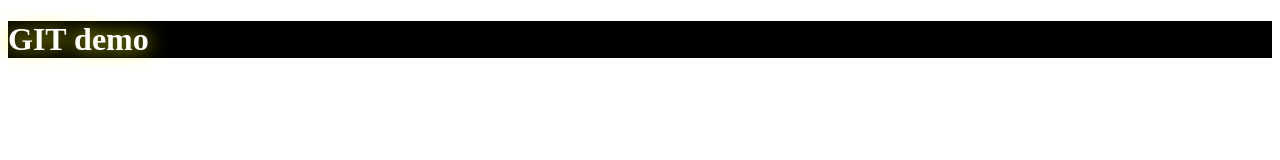
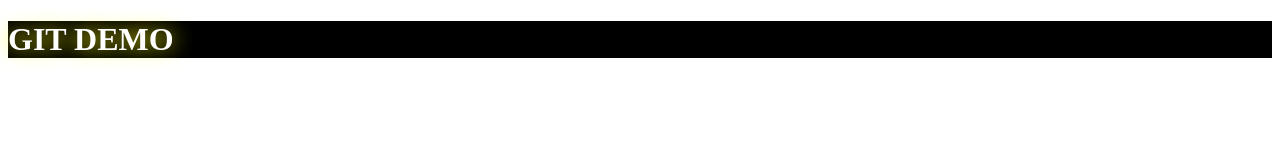
Before and after one commit to SaiShashank10-dev/gitwrksp, a plain HTML site: page index.html in a window 1280 px wide. Drawn offline with Linux system fonts and the light colour scheme.

Commit message:
edited html

```diff
--- a/index.html
+++ b/index.html
@@ -7,6 +7,6 @@
     <link rel="stylesheet" href="./index.css">
 </head>
 <body>
-    <h1>GIT demo</h1>
+    <h1><span>GIT DEMO</span></h1>
 </body>
 </html>
```
